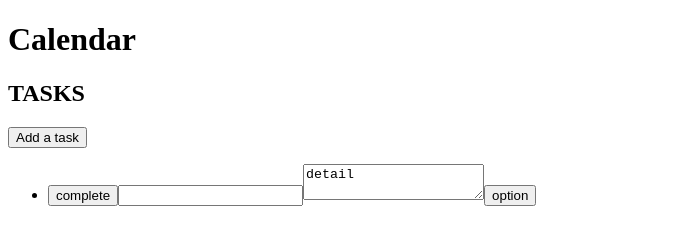
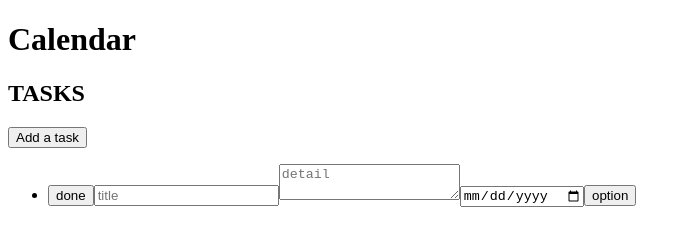
Before and after one commit to ggsno/GoogleCalendarAdvanced, a plain HTML site: page index.html in a window 1280 px wide. Both pictures are taken after a click on the button "Add a task". Shown: the whole page, without its empty margins (0-691 px from the left). Drawn offline with Linux system fonts and the light colour scheme.

Commit message:
Feat : delete task, edit task

```diff
--- a/index.html
+++ b/index.html
@@ -11,14 +11,7 @@
   <div>
     <h2>TASKS</h2>
     <button class="addTaskButton">Add a task</button>
-    <ul class="taskList">
-      <!-- <li>
-        <button>complete</button>
-        <div>name</div>
-        <div>detail</div>
-        <button>option</button>
-      </li> -->
-    </ul>
+    <ul class="taskWrapper"></ul>
   </div>
   <script type="module" src="src/taskControler.js"></script>
 </body>
--- /dev/null
+++ b/src/addTask.js
@@ -0,0 +1,29 @@
+
+import { getTaskElementDOM } from "./getTaskElement.js";
+import { setDeleteEvent } from "./deleteTask.js";
+import { setEditEvent } from "./editTask.js";
+
+const TOOMANYTASK = 1000;
+
+export function addTask($taskWrapper, taskList) {
+  const id = getId(taskList);
+  if (id > TOOMANYTASK)
+    taskOptimize();
+  taskList[id] = ({
+    "title" : null,
+    "detail" : null,
+    "deadline" : null
+  });
+  const taskDOM = getTaskElementDOM(id);
+  setEditEvent(taskDOM, taskList, id);
+  setDeleteEvent(taskDOM, taskList, id, $taskWrapper);
+  $taskWrapper.appendChild(taskDOM.container);
+}
+
+function getId(taskList) {
+  return (taskList.taskCount++);
+}
+
+function taskOptimize() {
+  // If there are too many tasks, do optimize the list
+}
--- a/src/createTaskElement.js
+++ /dev/null
@@ -1,28 +0,0 @@
-export default function createTaskElement({id, title, deadline, detail}) {
-  const $taskElement = document.createElement("li");
-  const $completeButton = document.createElement("button");
-  const $title = document.createElement("input");
-  const $detail = document.createElement("textarea");
-  const $optionButton = document.createElement("button");
-
-  // if (title === null)
-  // title = "new task";
-  // if (deadline === null)
-  // deadline = new Date();
-  // if (detail === null)
-  // detail = "";
-
-  $completeButton.innerText = "complete";
-  $title.type = "text";
-  $title.placeholder = ""
-  $detail.innerText = detail;
-  $optionButton.innerText = "option";
-
-  $taskElement.id = id;
-  $taskElement.appendChild($completeButton);
-  $taskElement.appendChild($title);
-  $taskElement.appendChild($detail);
-  $taskElement.appendChild($optionButton);
-
-  return ($taskElement);
-}
--- /dev/null
+++ b/src/deleteTask.js
@@ -0,0 +1,16 @@
+
+export function setDeleteEvent(taskDOM, taskList, id, $taskWrapper)
+{
+  taskDOM.title.addEventListener("keydown", (event) => {
+    if (event.currentTarget.value === "" && event.key === "Backspace")
+      deleteTask(taskList,id, taskDOM, $taskWrapper);
+  });
+}
+
+function deleteTask(taskList, id, taskDOM, taskWrapper) {
+  if (delete taskList[id])
+    console.log("delete success !!!");
+  else
+    console.log("something wrong !!!");
+  taskWrapper.removeChild(taskDOM.container);
+}
--- /dev/null
+++ b/src/editTask.js
@@ -0,0 +1,26 @@
+export function setEditEvent(taskDOM, taskList, id) {
+  taskDOM.title.addEventListener("focusout", (event) => {
+    if (taskList[id])
+      taskList[id]["title"] = event.currentTarget.value;
+  });
+  taskDOM.detail.addEventListener("focusout", (event) => {
+    taskList[id]["detail"] = event.currentTarget.value;
+  });
+  taskDOM.deadline.addEventListener("change", (event) => {
+    taskList[id]["deadline"] = event.currentTarget.value;
+  });
+  taskDOM.doneButton.addEventListener("click", (event) => {
+    const isDone = taskDOM.container.classList.toggle("done");
+    if (isDone) {
+      taskDOM.doneButton.innerText = "undo";
+      taskDOM.title.readOnly = true;
+      taskDOM.title.style = "background-color:gray"
+      console.log("done");
+    } else {
+      taskDOM.doneButton.innerText = "done";
+      taskDOM.title.readOnly = false;
+      taskDOM.title.style = "background-color:white"
+      console.log("undo");
+    }
+  })
+}
--- /dev/null
+++ b/src/getTaskElement.js
@@ -0,0 +1,33 @@
+export function getTaskElementDOM(id) {
+  const $taskElement = document.createElement("li");
+  const $doneButton = document.createElement("button");
+  const $title = document.createElement("input");
+  const $detail = document.createElement("textarea");
+  const $deadline = document.createElement("input");
+  const $optionButton = document.createElement("button");
+
+  $doneButton.innerText = "done";
+  $title.type = "text";
+  $title.placeholder = "title"
+  $detail.placeholder = "detail";
+  $deadline.type = "date";
+  $optionButton.innerText = "option";
+
+  $taskElement.id = id;
+  $taskElement.appendChild($doneButton);
+  $taskElement.appendChild($title);
+  $taskElement.appendChild($detail);
+  $taskElement.appendChild($deadline);
+  $taskElement.appendChild($optionButton);
+
+  const taskDOM = ({
+    "container" : $taskElement,
+    "title" : $title,
+    "detail" : $detail,
+    "deadline" : $deadline,
+    "doneButton" :$doneButton,
+    "optionButton" : $optionButton
+  });
+
+  return (taskDOM);
+}
--- a/src/taskControler.js
+++ b/src/taskControler.js
@@ -1,31 +1,22 @@
-import createTaskElement from "./createTaskElement.js";
+import {addTask} from "./addTask.js";
 
-const $button = document.querySelector('.addTaskButton');
-const $taskList = document.querySelector('.taskList');
+const $addTaskButton = document.querySelector('.addTaskButton');
+const $taskWrapper = document.querySelector('.taskWrapper');
 
-class taskInfo {
-  constructor(id, title, deadline, detail) {
-    this.id = id;
-    this.title = title;
-    this.deadline = deadline;
-    this.detail = detail;
+const taskList = ({
+  "taskCount" : 1,
+  0 : {
+    "title" : "init",
+    "detail" : "this is an init task",
+    "deadline" : null
   }
-}
-
-const taskList = [];
+});
 
 try {
-  $button.addEventListener("click", () => {
-    const newTask = new taskInfo(0,"title", "deadline", "detail");
-    addTask($taskList, newTask);
+  $addTaskButton.addEventListener("click", () => {
+    addTask($taskWrapper, taskList);
   });
 
-} catch(error) {
+} catch (error) {
   console.log("error : ", error);
 }
-
-function addTask($taskList, taskInfo) {
-  const $taskElement = createTaskElement(taskInfo);
-  $taskList.appendChild($taskElement);
-  taskList.push(taskInfo.id);
-}
```
